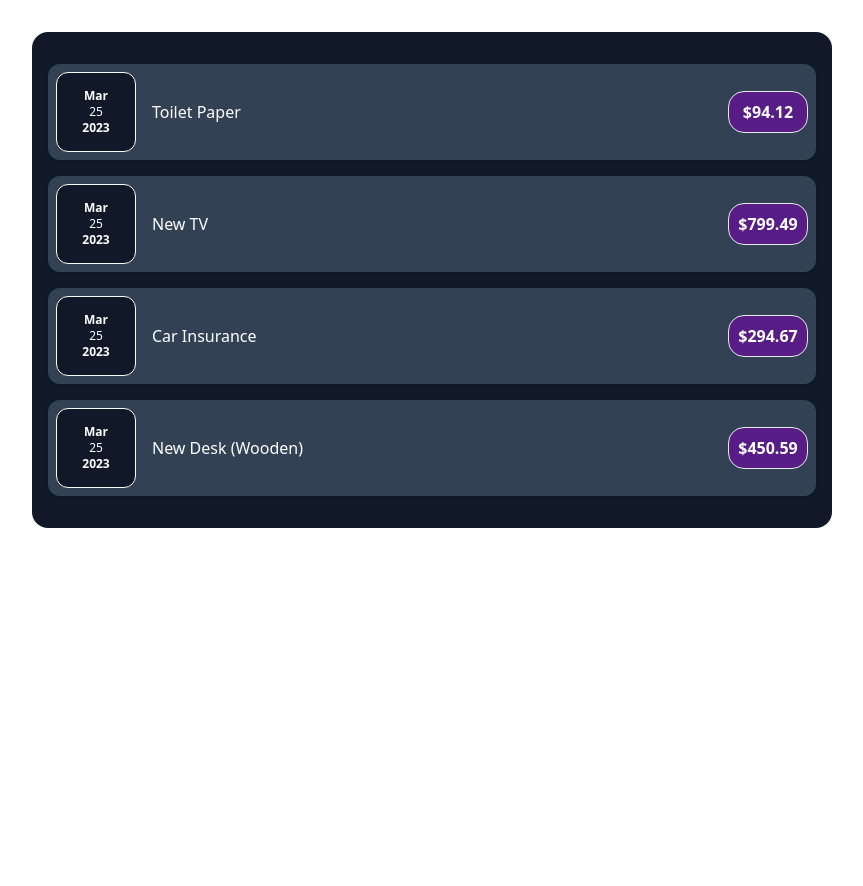
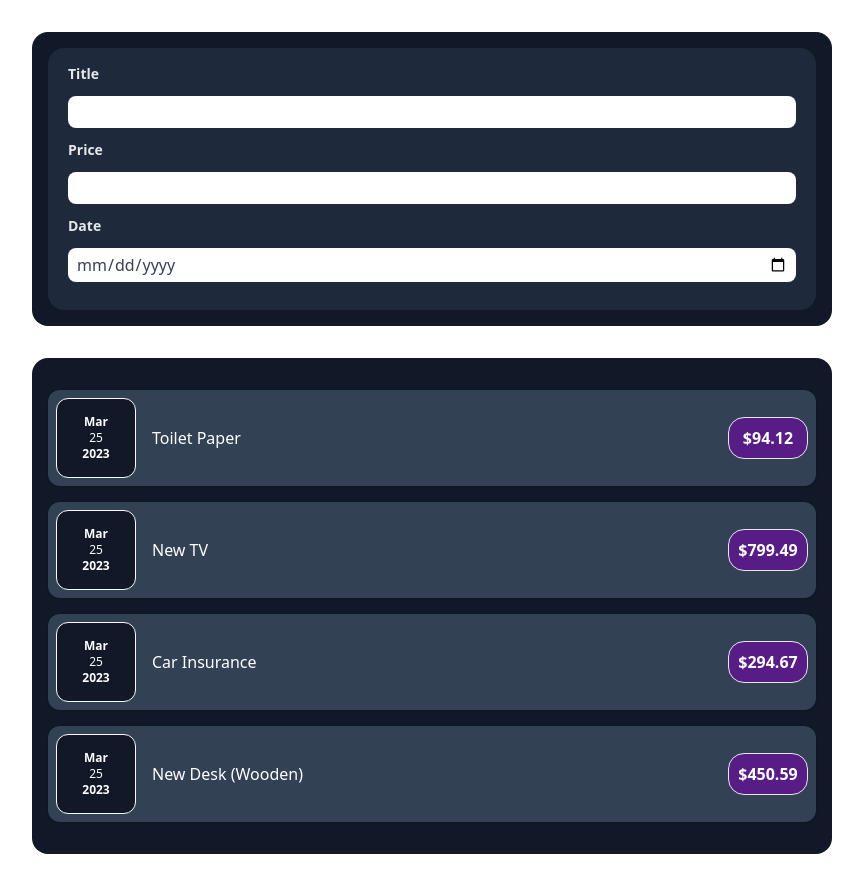
Before and after one commit to Rickyriski666/learn-react, a React (Vite) app: page / in a window 1280 px wide. Shown: the whole page, without its empty margins (208-1071 px from the left). Before the commit the page ends 800 px from the top, so only its background shows below. Built offline with nearby package versions, Linux system fonts and the light colour scheme.

Commit message:
building form

```diff
--- a/src/App.jsx
+++ b/src/App.jsx
@@ -1,8 +1,5 @@
-import moment from "moment";
-import { useState } from "react";
+import Form from "./components/base/Form";
 import Expenses from "./components/Expenses";
-
-import Expensesitems from "./components/Expensesitems";
 
 function App() {
   const expenses = [
@@ -29,6 +26,7 @@ function App() {
 
   return (
     <div>
+      <Form />
       <Expenses data={expenses} />
     </div>
   );
--- a/src/components/base/Container.jsx
+++ b/src/components/base/Container.jsx
@@ -1,9 +1,12 @@
+import { Children } from "react";
+
 export default function Container(props) {
+  const { data, children, className } = props;
   return (
     <div
-      className={`p-4 bg-gray-900 w-[50rem] my-8 m-auto max-w-[95%] rounded-2xl`}
+      className={`${className} p-4 bg-gray-900 w-[50rem] my-8 m-auto max-w-[95%] rounded-2xl`}
     >
-      {props.data}
+      {data || children}
     </div>
   );
 }
--- /dev/null
+++ b/src/components/base/Form.jsx
@@ -0,0 +1,46 @@
+import Container from "./Container";
+
+export default function Form() {
+  return (
+    <div>
+      <Container className={"text-white"}>
+        <form action="" className="px-5 py-4 bg-slate-800 rounded-2xl">
+          <div className={"m-auto"}>
+            <label
+              htmlFor=""
+              className="block mb-3 font-bold text-sm text-gray-200"
+            >
+              Title
+            </label>
+            <input
+              type="text"
+              className="w-full mb-3 py-1 px-2 appearance-none rounded-lg text-gray-700 shadow-white"
+            />
+
+            <label
+              htmlFor=""
+              className="block mb-3 font-bold text-sm text-gray-200"
+            >
+              Price
+            </label>
+            <input
+              type="number"
+              className="w-full mb-3 py-1 px-2 appearance-none rounded-lg text-gray-700 shadow-white"
+            />
+
+            <label
+              htmlFor=""
+              className="block mb-3 font-bold text-sm text-gray-200"
+            >
+              Date
+            </label>
+            <input
+              type="date"
+              className="w-full mb-3 py-1 px-2 appearance-none rounded-lg text-gray-700 shadow-white"
+            />
+          </div>
+        </form>
+      </Container>
+    </div>
+  );
+}
```
Also changed, not shown: src/components/base/ListContainer.jsx (+0 -12 lines).
